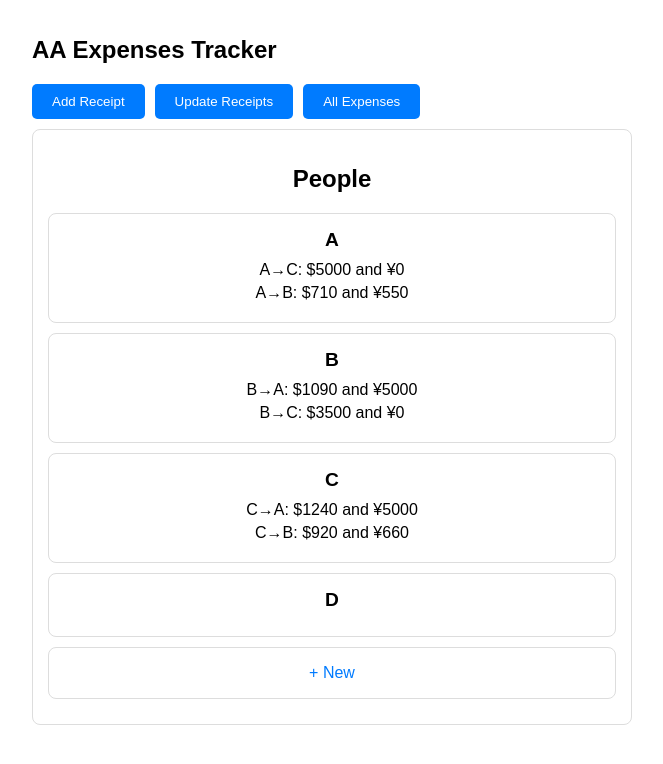
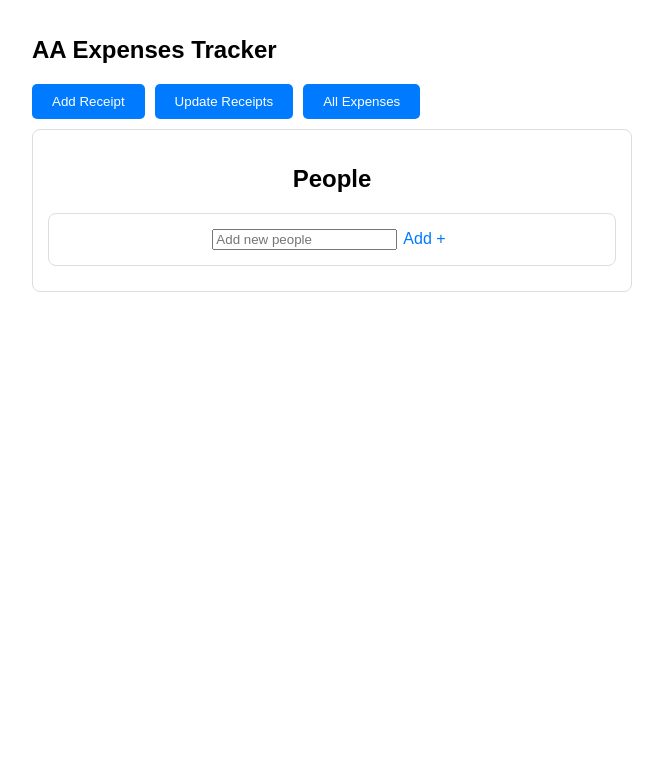
Before and after one commit to sfnicholas/Trip-Payment, a React (Create React App) app: page / in a window 1280 px wide. Shown: the top 764 px of the page, without its empty margins (308-971 px from the left). Built offline with nearby package versions, Linux system fonts and the light colour scheme.

Commit message:
update people, and when create new person, will have record how much add to friend

```diff
--- a/src/App.js
+++ b/src/App.js
@@ -1,34 +1,49 @@
 import React, { useState } from "react";
 import Modal from "./Modal";
 import "./App.css";
-import PersonCard from "./PersonCard";
 
 function App() {
   const [addReceipt, setAddReceipt] = useState(false);
+  const [newPersonName, setNewPersonName] = useState("");
+  const [people, setPeople] = useState([]);
 
   const toggleModal = (setModal) => {
-    // setShowModal(!showModal);
     setModal((prevState) => !prevState);
   };
 
-  const peopleData = [
-    {
-      name: "A",
-      transactions: ["A→C: $5000 and ¥0", "A→B: $710 and ¥550"],
-    },
-    {
-      name: "B",
-      transactions: ["B→A: $1090 and ¥5000", "B→C: $3500 and ¥0"],
-    },
-    {
-      name: "C",
-      transactions: ["C→A: $1240 and ¥5000", "C→B: $920 and ¥660"],
-    },
-    {
-      name: "D",
-      transactions: [],
-    },
-  ];
+  const initializeTransactions = (name) => {
+    return people.map((person) => ({
+      from: name,
+      to: person.name,
+      amount: "¥0",
+    }));
+  };
+
+  const updateExistingPeople = (name) => {
+    setPeople(prevPeople =>
+      prevPeople.map(person => ({
+        ...person,
+        transactions: [...person.transactions, { from: person.name, to: name, amount: "¥0" }]
+      }))
+    );
+  };
+
+  const addPeople = (name) => {
+    if (!name.trim()) {
+      return;
+    }
+    const transactions = initializeTransactions(name);
+    const newPerson = { name: name, transactions: transactions };
+    updateExistingPeople(name);
+    setPeople((prevPeople) => [...prevPeople, newPerson]);
+    setNewPersonName("");
+  }
+
+  const handleKeyDown = (event) => {
+    if (event.key === "Enter") {
+      addPeople(newPersonName);
+    }
+  };
 
   return (
     <div className="App">
@@ -44,19 +59,34 @@ function App() {
       </button>
       <div className="People">
         <h2>People</h2>
-        {peopleData.map((person, index) => (
-          <PersonCard
-            key={index}
-            name={person.name}
-            transactions={person.transactions}
-          />
+        {people.map((person, index) => (
+          <div className="person-card" key={index}>
+            <h2 className="person-name">{person.name}</h2>
+            <div className="transactions">
+              {person.transactions.map((transaction, index) => (
+                <p key={index}>
+                  {transaction.from}→{transaction.to} {transaction.amount}
+                </p>
+              ))}
+            </div>
+          </div>
         ))}
         <div className="new-person-card">
-          <button className="add-button">+ New</button>
+          <input
+            type="text"
+            value={newPersonName}
+            onChange={(event) => setNewPersonName(event.target.value)}
+            onKeyDown={handleKeyDown}
+            placeholder="Add new people"
+          />
+          <button
+            className="add-button"
+            onClick={() => addPeople(newPersonName)}
+          >
+            Add +
+          </button>
         </div>
       </div>
-
-      {/*add receipt button*/}
 
       <Modal
         show={addReceipt}
```
